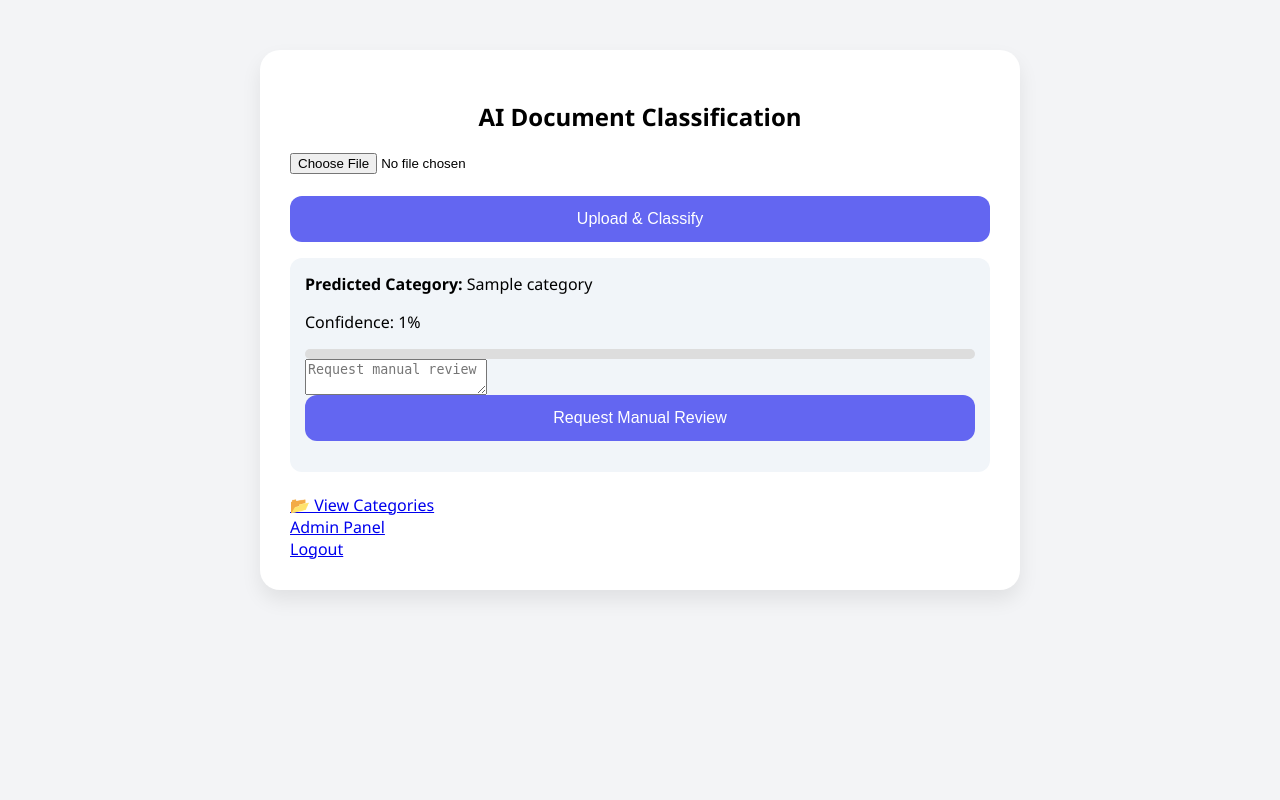
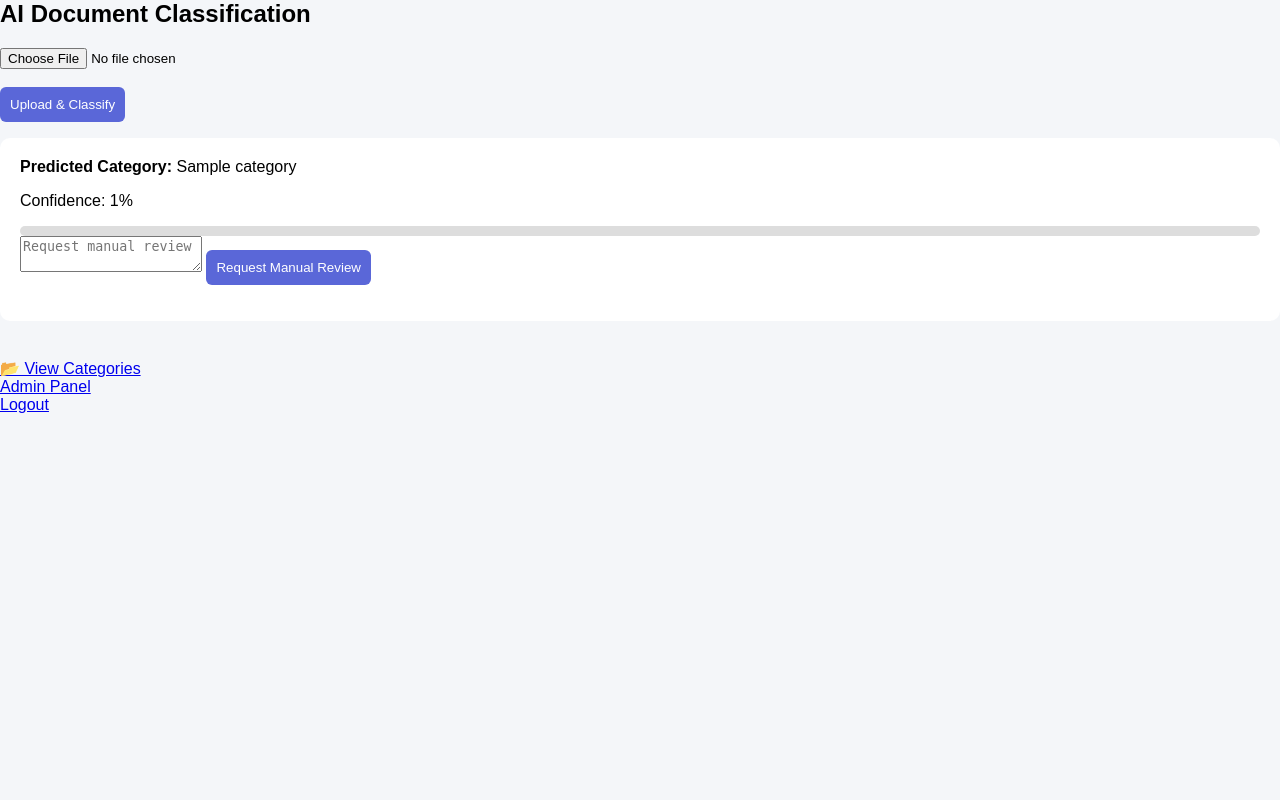
Before and after one commit to ShahanasMA/DocumentClassification, a Flask app: template templates/upload.html in a window 1280 px wide. Run offline with Flask 3, Linux system fonts and the light colour scheme; the template is opened without the code that fills it: most values are stand-ins (such as "Sample title", 1, 10 or a date in 2020); parts of the project's set-up code (start-up, migrations or seed data) failed here and were passed over.

Commit message:
Update style.css

```diff
--- a/static/style.css
+++ b/static/style.css
@@ -1,53 +1,62 @@
-body{
-font-family: 'Segoe UI';
-background:#f3f4f6;
-margin:0;
+body{margin:0;font-family:Arial;background:#f4f6f9;}
+
+.dashboard{display:flex;height:100vh;}
+
+.sidebar{
+width:220px;
+background:#2c3e50;
+color:white;
+padding:20px;
 }
 
-.container{
-width:700px;
-margin:auto;
-margin-top:50px;
-background:white;
-padding:30px;
-border-radius:20px;
-box-shadow:0 10px 20px rgba(0,0,0,0.08);
+.sidebar a{
+display:block;
+color:white;
+padding:10px;
+text-decoration:none;
+margin-bottom:10px;
 }
 
-h2{
-text-align:center;
+.sidebar a:hover{background:#34495e;}
+
+.user-info{
+background:#34495e;
+padding:10px;
+border-radius:8px;
+margin-bottom:20px;
+}
+
+.role{color:#f1c40f;font-size:12px;}
+.dept{color:#1abc9c;font-size:12px;}
+
+.main{flex:1;padding:40px;}
+
+.card{
+background:white;
+padding:20px;
+border-radius:10px;
+margin-bottom:20px;
 }
 
 button{
-background:#6366f1;
+background:#5a67d8;
 color:white;
+padding:10px;
 border:none;
-padding:14px;
-border-radius:12px;
-width:100%;
-font-size:16px;
-cursor:pointer;
+border-radius:6px;
 }
 
-.card{
-background:#f1f5f9;
-padding:15px;
-border-radius:12px;
-margin-top:10px;
+.progress{height:10px;background:#ddd;border-radius:5px;}
+.bar{height:10px;border-radius:5px;}
+
+.green{background:#2ecc71;}
+.yellow{background:#f1c40f;}
+.red{background:#e74c3c;}
+
+.alert{
+background:#ffe6e6;
+color:#c0392b;
+padding:10px;
+border-radius:6px;
+margin-bottom:15px;
 }
-
-.progress{
-background:#ddd;
-height:10px;
-border-radius:10px;
-margin-top:8px;
-}
-
-.bar{
-height:10px;
-border-radius:10px;
-}
-
-.green{background:#22c55e;}
-.yellow{background:#facc15;}
-.red{background:#ef4444;}
```
